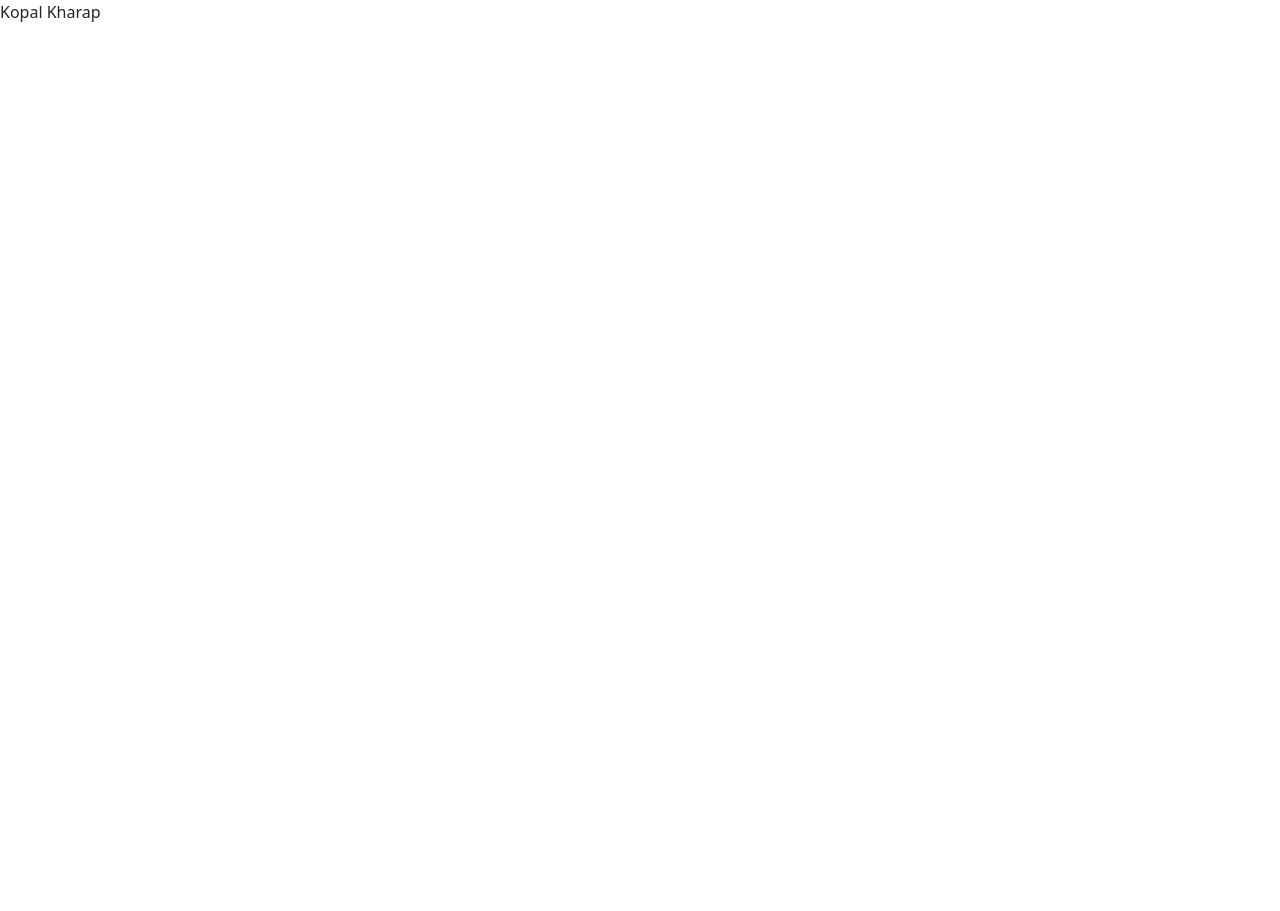
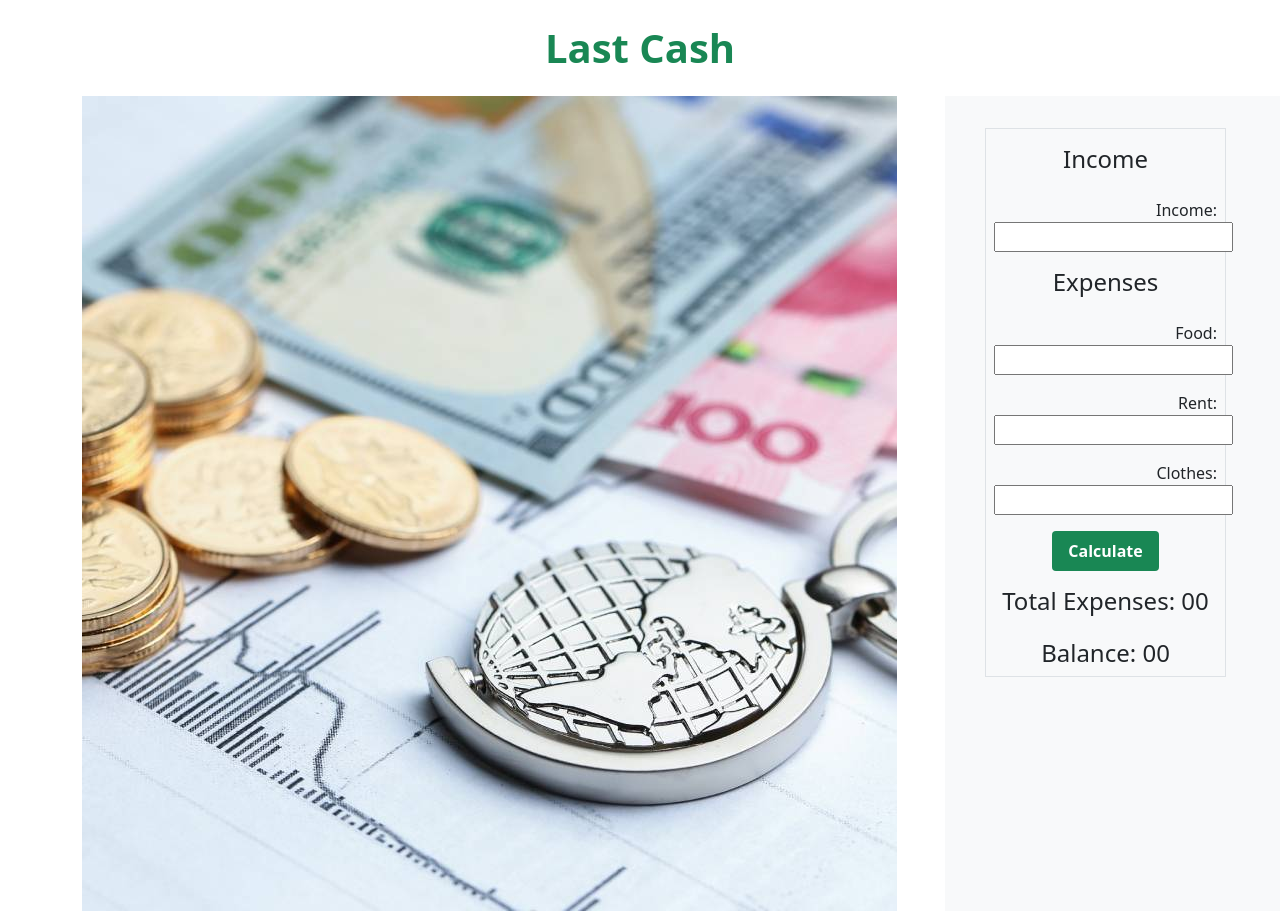
Before and after one commit to abdulmomin956/last-cash-money-calculator, a plain HTML site: page index.html in a window 1280 px wide. Before the commit the page ends 800 px from the top, so only its background shows below. Drawn offline with nearby package versions, Linux system fonts and the light colour scheme.

Commit message:
form half complete

```diff
--- a/index.html
+++ b/index.html
@@ -11,7 +11,32 @@
 </head>
 
 <body>
-    Kopal Kharap
+    <header>
+        <h1 class="text-center fw-bold my-4 text-success">Last Cash</h1>
+    </header>
+
+    <main class="container d-flex">
+        <div>
+            <img src="image/coins.jpg" alt="">
+        </div>
+        <div class="bg-light w-100 ms-5 p-5">
+            <div class="w-100 border row g-3">
+                <h4 class="text-center col-12">Income</h4>
+                <label class="text-end col-12" for="Income">Income: <input type="text"></label>
+                <h4 class="text-center ">Expenses</h4>
+                <label class="text-end col-12" for="Food">Food: <input type="text"></label>
+                <label class="text-end col-12" for="Rent">Rent: <input type="text"></label>
+                <label class="text-end col-12" for="Clothes">Clothes: <input type="text"></label>
+                <div class="text-center  col-12"><button
+                        class="bg-success text-white fw-bold px-3 py-2 border-0 rounded">Calculate</button>
+                </div>
+                <h4 class="text-center ">Total Expenses: <span>00</span></h4>
+                <h4 class="text-center ">Balance: <span>00</span></h4>
+
+
+            </div>
+        </div>
+    </main>
 
     <script src="script/index.js"></script>
     <script src="https://cdn.jsdelivr.net/npm/bootstrap@5.1.3/dist/js/bootstrap.bundle.min.js"
```
Also changed, not shown: image/coins.jpg (added).
